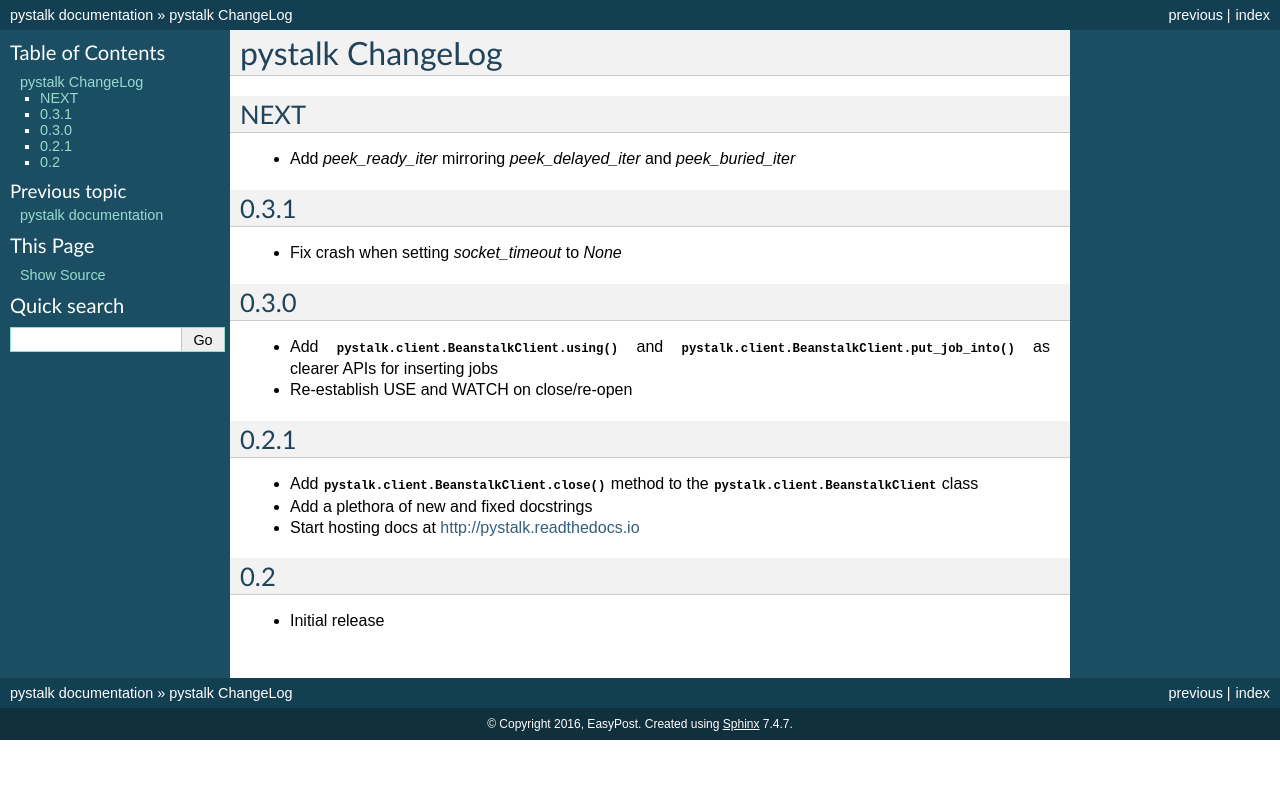
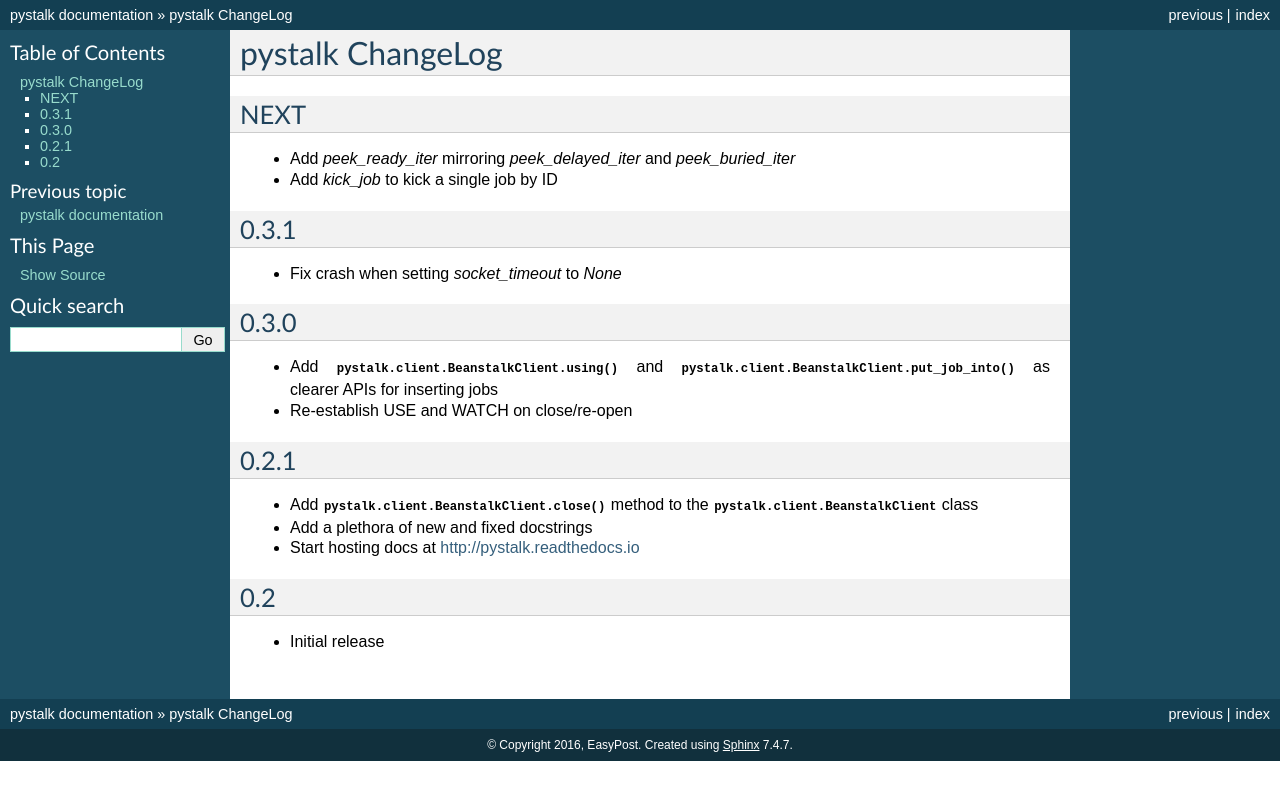
Before and after one commit to EasyPost/pystalk, a Sphinx documentation site: the page built from docs/source/CHANGES.rst, in a window 1280 px wide. Shown: the top 800 px of the page. Built offline with Sphinx 7.4.7, drawn with Linux system fonts in a browser that asks for light colours.

Commit message:
add `kick_job` to CHANGES.rst

```diff
--- a/docs/source/CHANGES.rst
+++ b/docs/source/CHANGES.rst
@@ -6,6 +6,7 @@
 NEXT
 =====
 * Add `peek_ready_iter` mirroring `peek_delayed_iter` and `peek_buried_iter`
+* Add `kick_job` to kick a single job by ID
 
 ======
 0.3.1
```
